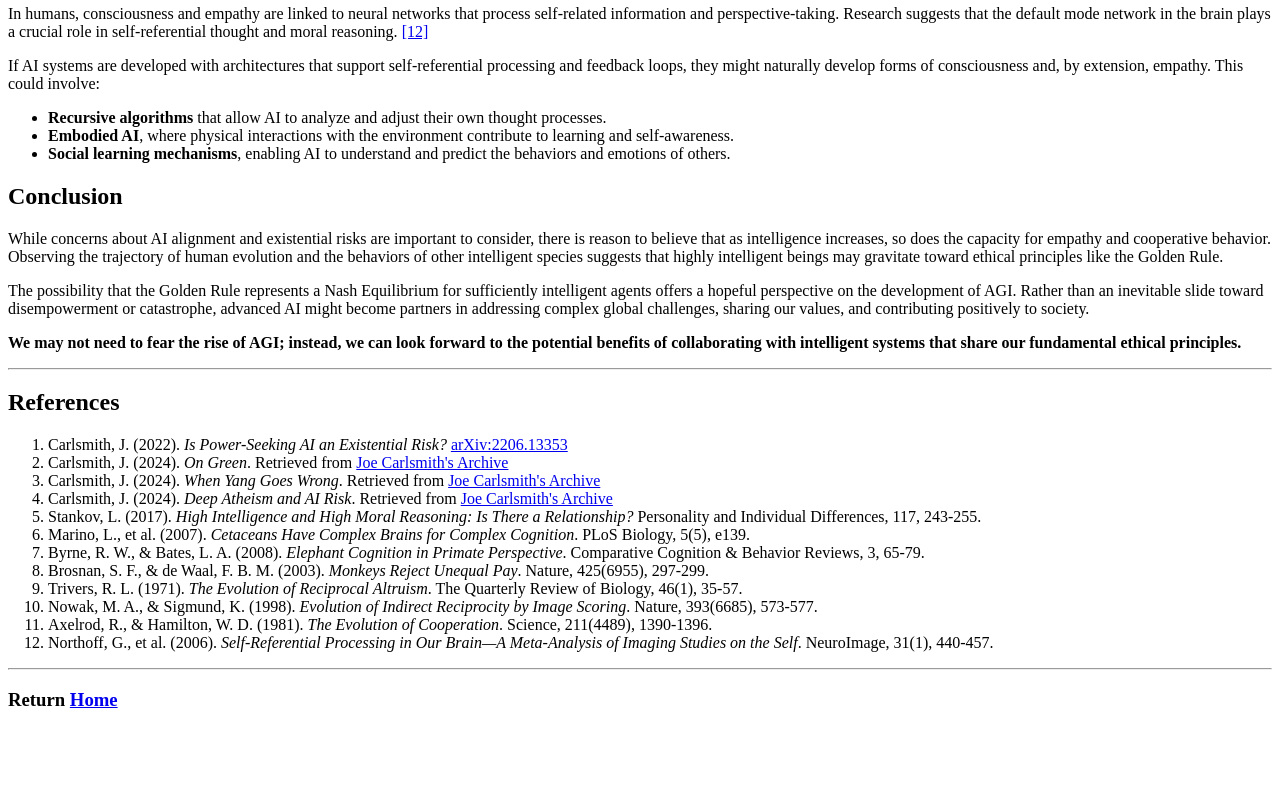
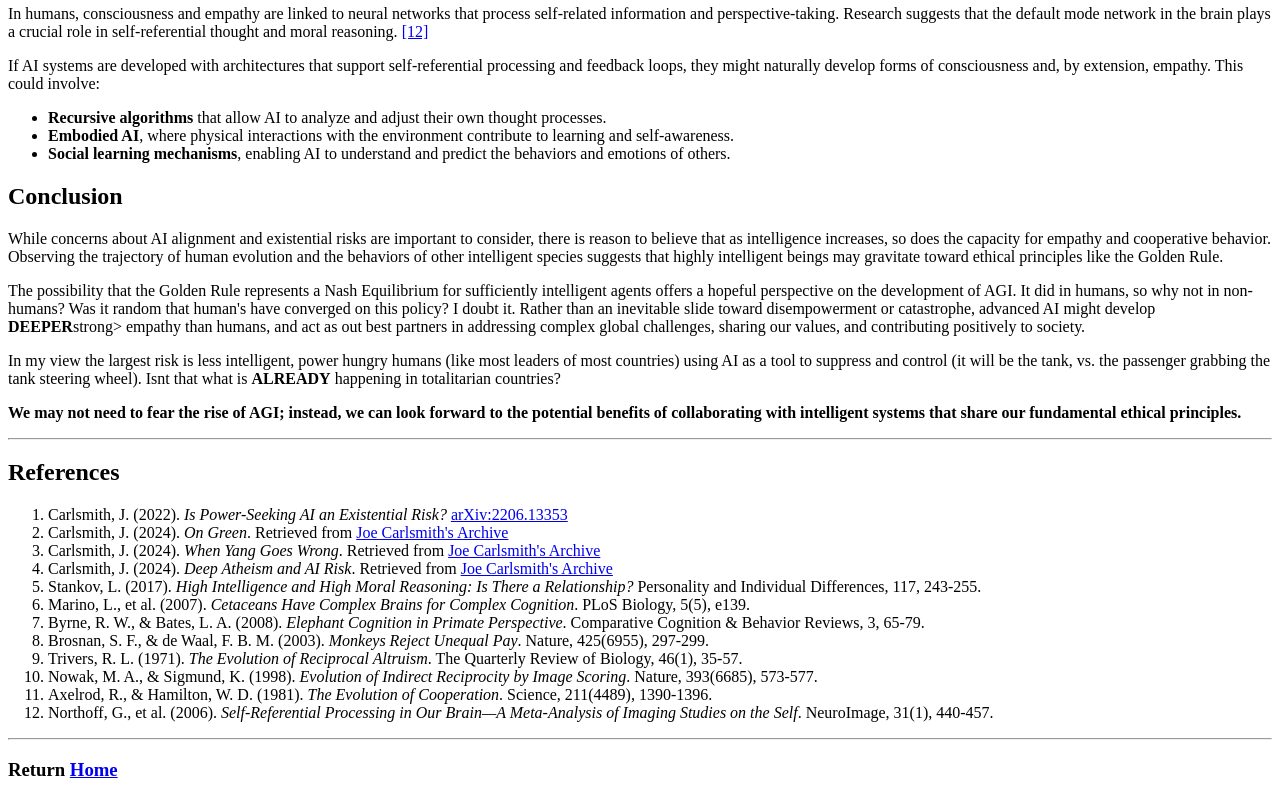
Before and after one commit to Fchaubard/fchaubard.github.io, a plain HTML site: page golden_rule_and_agi.html in a window 1280 px wide. Shown: the part 1909-2709 px from the top of the page. Before the commit the page ends 2639 px from the top, so only its background shows below. Drawn offline with Linux system fonts and the light colour scheme.

Commit message:
Update golden_rule_and_agi.html

```diff
--- a/golden_rule_and_agi.html
+++ b/golden_rule_and_agi.html
@@ -109,8 +109,9 @@
 
     <p>While concerns about AI alignment and existential risks are important to consider, there is reason to believe that as intelligence increases, so does the capacity for empathy and cooperative behavior. Observing the trajectory of human evolution and the behaviors of other intelligent species suggests that highly intelligent beings may gravitate toward ethical principles like the Golden Rule.</p>
 
-    <p>The possibility that the Golden Rule represents a Nash Equilibrium for sufficiently intelligent agents offers a hopeful perspective on the development of AGI. Rather than an inevitable slide toward disempowerment or catastrophe, advanced AI might become partners in addressing complex global challenges, sharing our values, and contributing positively to society.</p>
+    <p>The possibility that the Golden Rule represents a Nash Equilibrium for sufficiently intelligent agents offers a hopeful perspective on the development of AGI. It did in humans, so why not in non-humans? Was it random that human's have converged on this policy? I doubt it. Rather than an inevitable slide toward disempowerment or catastrophe, advanced AI might develop <strong>DEEPER</strong>strong> empathy than humans, and act as out best partners in addressing complex global challenges, sharing our values, and contributing positively to society.</p>
 
+    <p>In my view the largest risk is less intelligent, power hungry humans (like most leaders of most countries) using AI as a tool to suppress and control (it will be the tank, vs. the passenger grabbing the tank steering wheel). Isnt that what is <strong>ALREADY</strong> happening in totalitarian countries?</p>
     <p><strong>We may not need to fear the rise of AGI; instead, we can look forward to the potential benefits of collaborating with intelligent systems that share our fundamental ethical principles.</strong></p>
 
     <hr>
```
